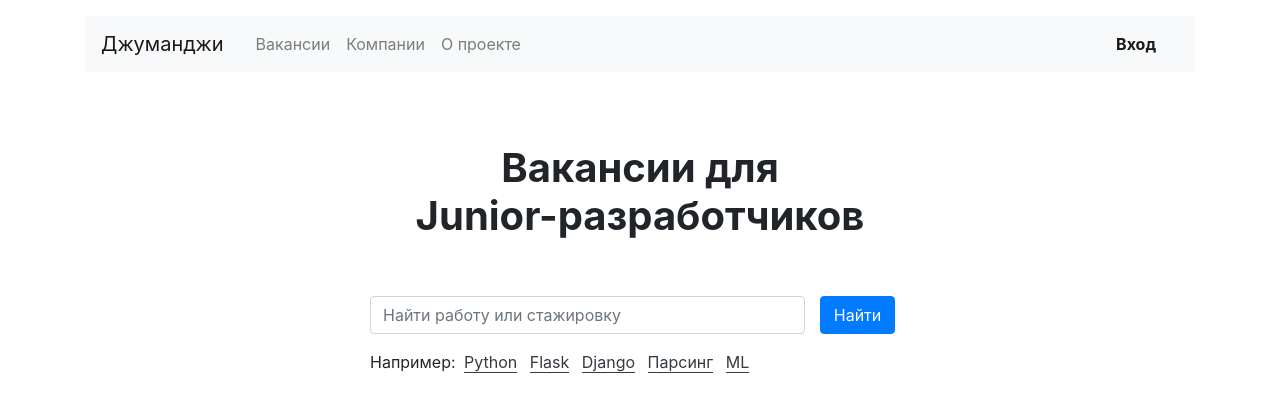
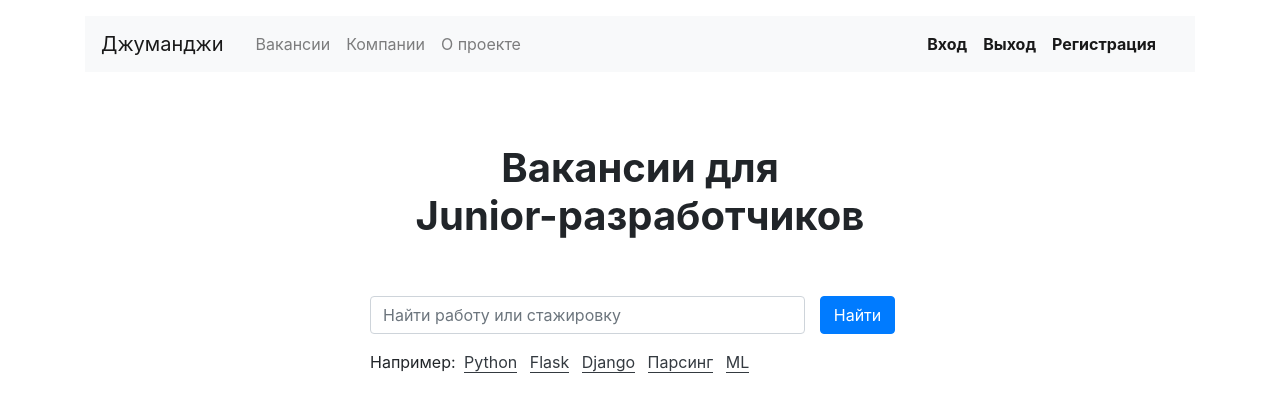
Before and after one commit to arifgafizov/jumanji_v2, a Django app: template jumanji_v2/jumanji/templates/base.html in a window 1280 px wide. Shown: the top 420 px of the page. Run offline with Django 3.2, Linux system fonts and the light colour scheme; the template is opened without the code that fills it, so the values that code supplies are empty; some libraries are stand-ins or nearby versions.

Commit message:
Update login, logout, signup, database

```diff
--- a/jumanji_v2/jumanji/templates/base.html
+++ b/jumanji_v2/jumanji/templates/base.html
@@ -11,14 +11,14 @@
 <body>
  <header class="container mt-3">
     <nav class="navbar navbar-expand-lg navbar-light bg-light">
-      <a class="navbar-brand mr-4" href="#">Джуманджи</a>
+      <a class="navbar-brand mr-4" href="/">Джуманджи</a>
       <button class="navbar-toggler" type="button" data-toggle="collapse" data-target="#navbarNav" aria-controls="navbarNav" aria-expanded="false" aria-label="Toggle navigation">
         <span class="navbar-toggler-icon"></span>
       </button>
       <div class="collapse navbar-collapse justify-content-between" id="navbarNav">
         <ul class="navbar-nav col-10">
           <li class="nav-item">
-            <a class="nav-link" href="#">Вакансии</a>
+            <a class="nav-link" href="{% url 'vacancies' %}">Вакансии</a>
           </li>
           <li class="nav-item">
             <a class="nav-link" href="#">Компании</a>
@@ -29,7 +29,13 @@
         </ul>
         <ul class="navbar-nav col-2 justify-content-end">
           <li class="nav-item active">
-            <a href="#" class="nav-link font-weight-bold">Вход</a>
+            <a href="/login" class="nav-link font-weight-bold">Вход</a>
+          </li>
+           <li class="nav-item active">
+            <a href="/logout" class="nav-link font-weight-bold">Выход</a>
+          </li>
+          <li class="nav-item active">
+            <a href="/signup" class="nav-link font-weight-bold">Регистрация</a>
           </li>
         </ul>
       </div>
--- a/jumanji_v2/jumanji/templates/login.html
+++ b/jumanji_v2/jumanji/templates/login.html
@@ -8,6 +8,6 @@
     <form method="post" action="login">{% csrf_token %}
     <table>{{ form.as_table }}</table>
     <button type="submit">Login</button>
-</form>
+    </form>
 </body>
 </html>
--- a/jumanji_v2/jumanji/templates/signup.html
+++ b/jumanji_v2/jumanji/templates/signup.html
@@ -8,6 +8,6 @@
     <form method="post" action="signup">{% csrf_token %}
     <table>{{ form.as_table }}</table>
     <button type="submit">Send</button>
-</form>
+    </form>
 </body>
 </html>
```
Also changed, not shown: jumanji_v2/jumanji/app_jumanji/views.py (+5 -2 lines), jumanji_v2/jumanji/db.sqlite3.
